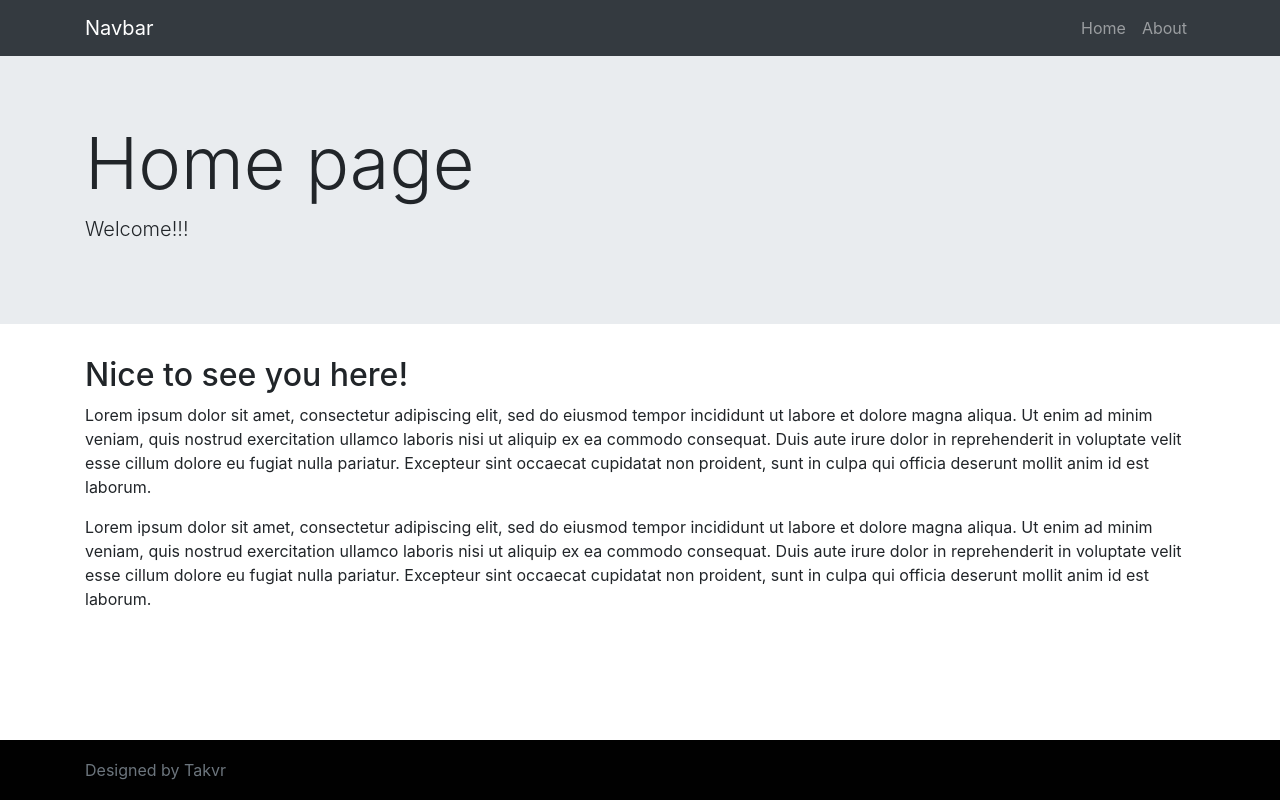
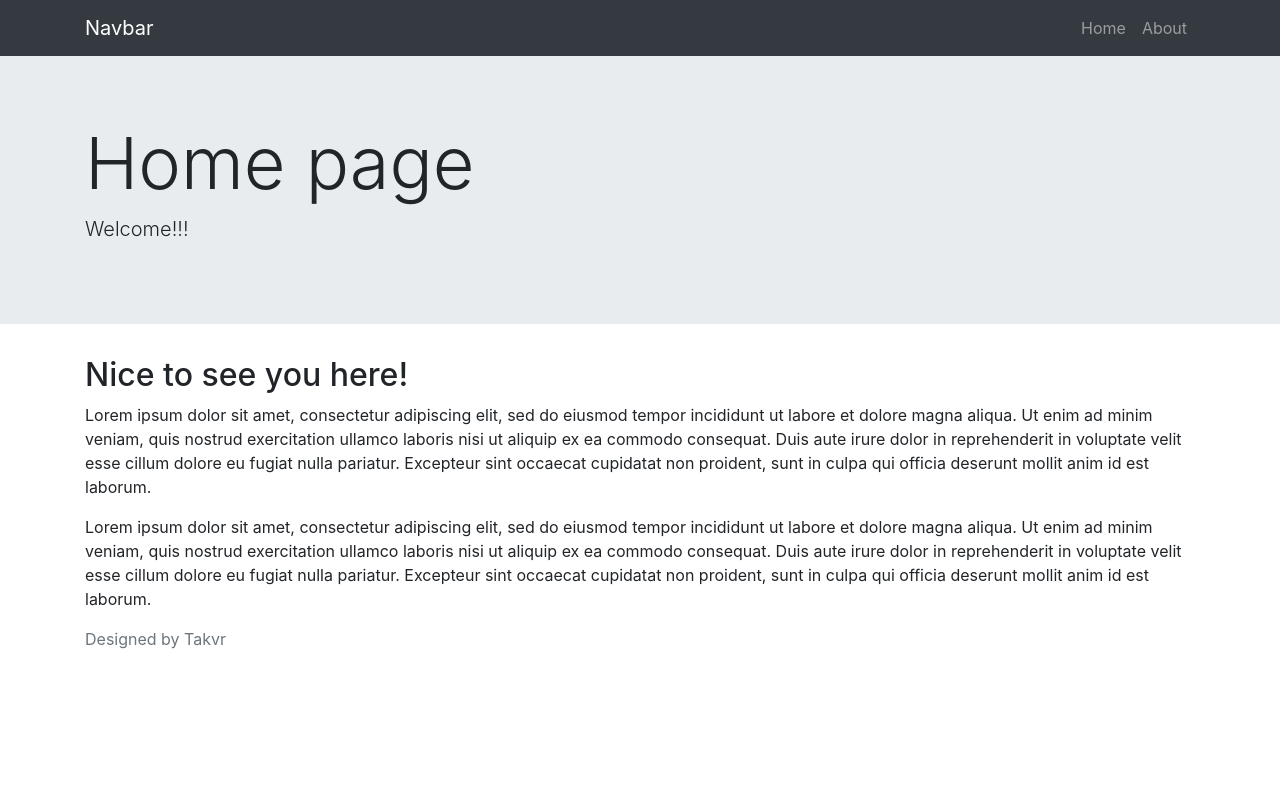
Before and after one commit to takvr/react-website, a React (Create React App) app: page / in a window 1280 px wide. Built offline with nearby package versions, Linux system fonts and the light colour scheme.

Commit message:
Update Footer.css

```diff
--- a/src/components/Footer.css
+++ b/src/components/Footer.css
@@ -1,4 +1,4 @@
-.footer {
+/*.footer {
     position: absolute;
     bottom: 0;
     margin-top: 5%;
@@ -13,3 +13,4 @@
         position: static;
     }
 }
+*/
```
